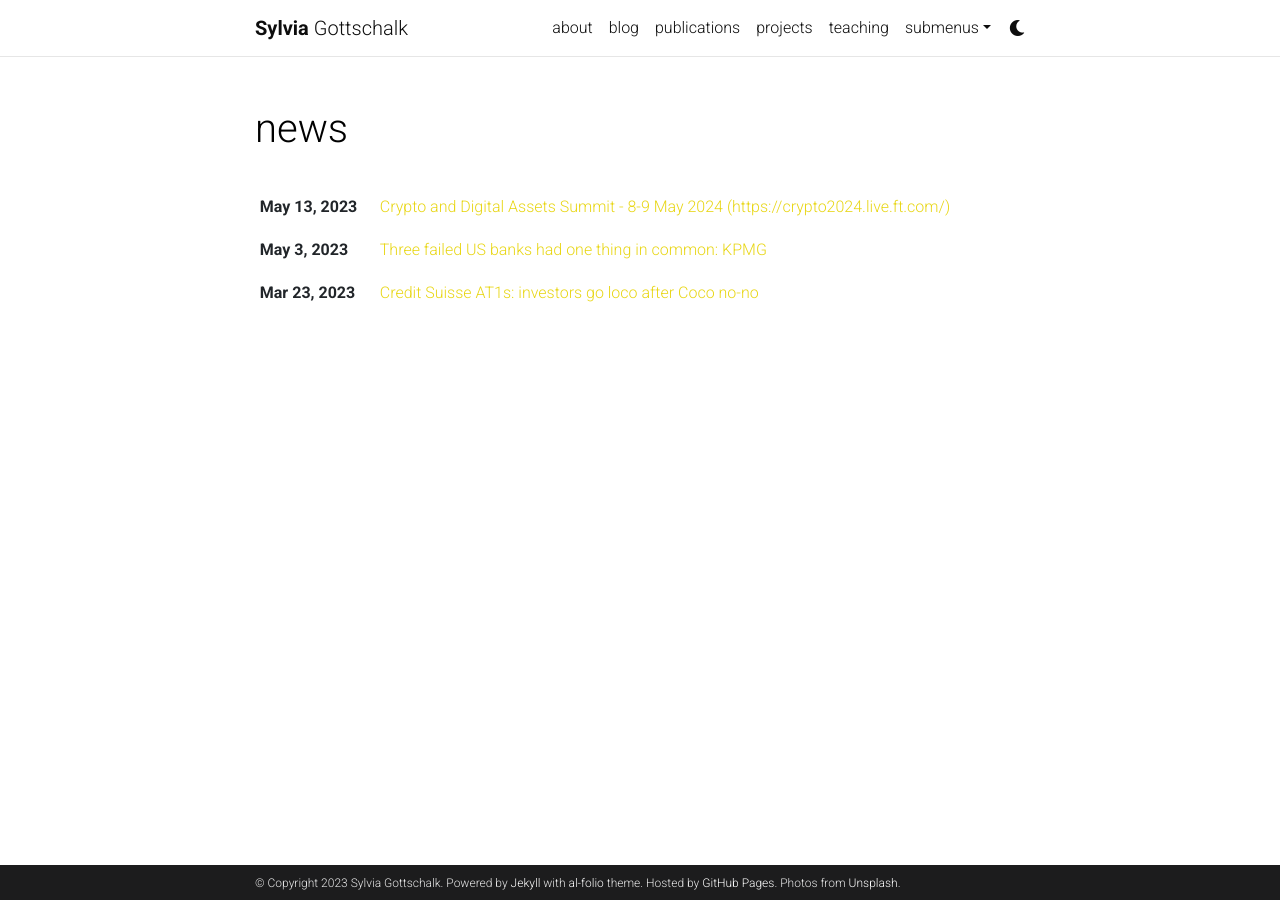
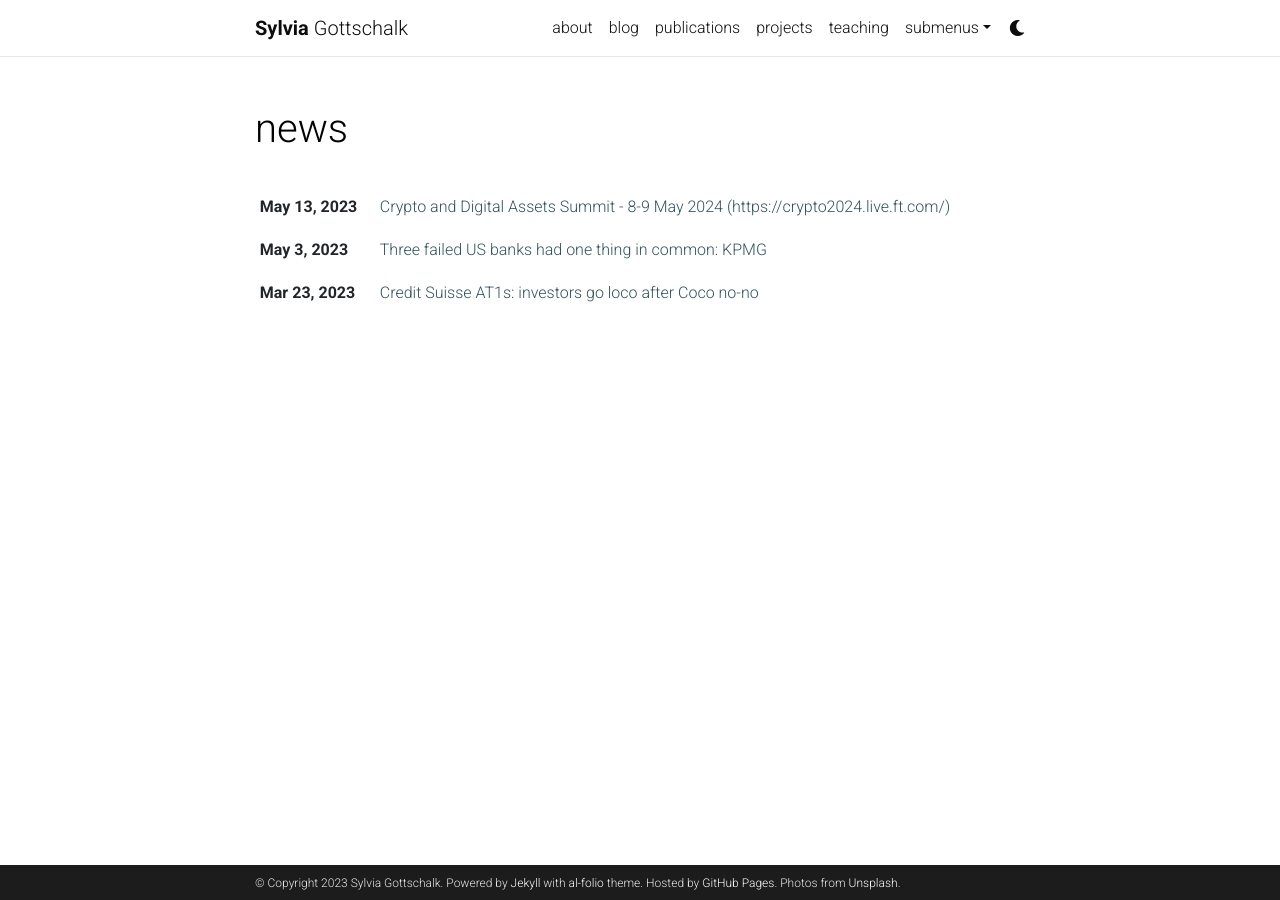
Before and after one commit to sdgottschalk/sgottschalk.io, a Jekyll site: the page built from news.html, in a window 1280 px wide. Built offline with Jekyll 4.4.1, drawn with Linux system fonts in a browser that asks for light colours; full-size pictures stand in for the smaller copies a plugin makes; comment, search, counter and statistics services are not loaded; a style sheet for code colours, icons or effects is not loaded.

Commit message:
Update _variables.scss

```diff
--- a/_sass/_variables.scss
+++ b/_sass/_variables.scss
@@ -17,7 +17,7 @@ $green-color-lime:    #B7D12A !default;
 $green-color-dark:    #009f06 !default;
 $green-color-light:   #ddffdd !default;
 $green-color-bright:  #11D68B !default;
-$purple-color:        #e8d615 !default;
+$purple-color:        #31525c !default;
 $light-purple-color:  lighten($purple-color, 25%);
 $pink-color:          #f92080 !default;
 $pink-color-light:    #ffdddd !default;
```
